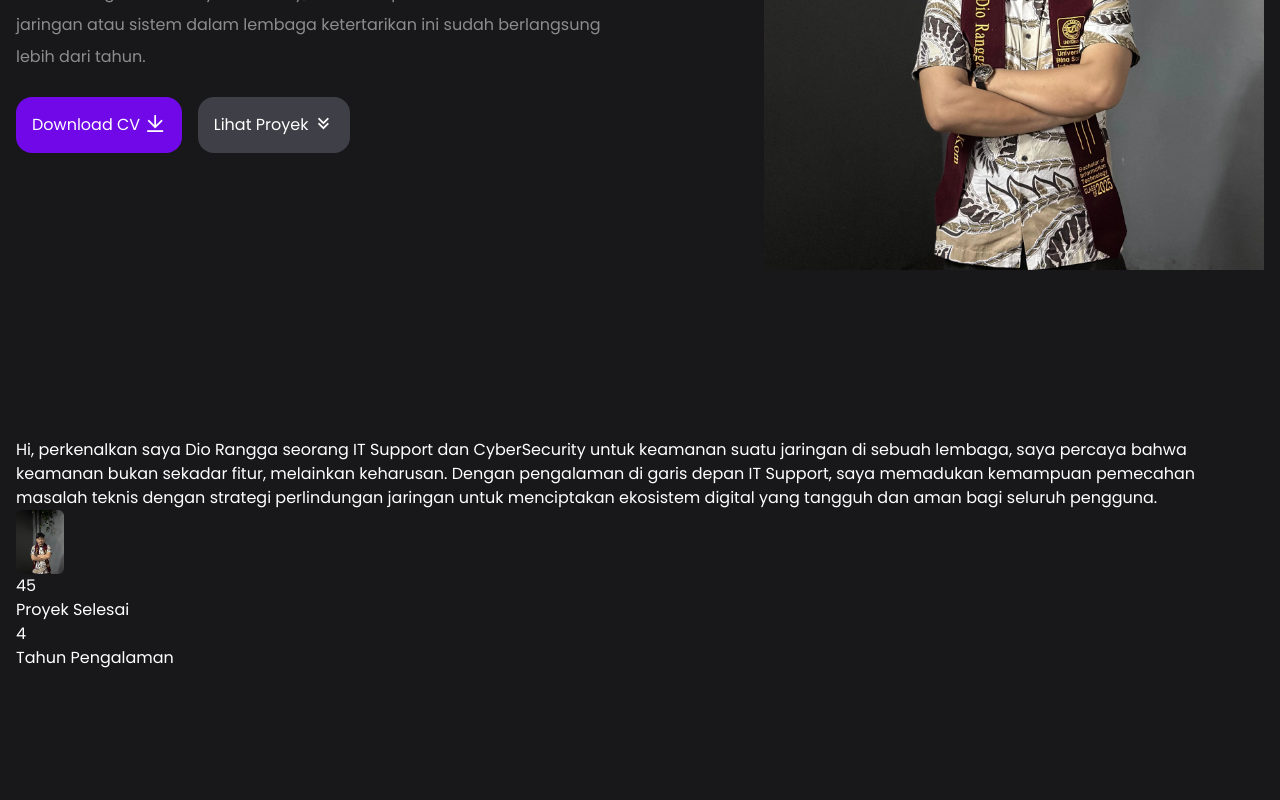
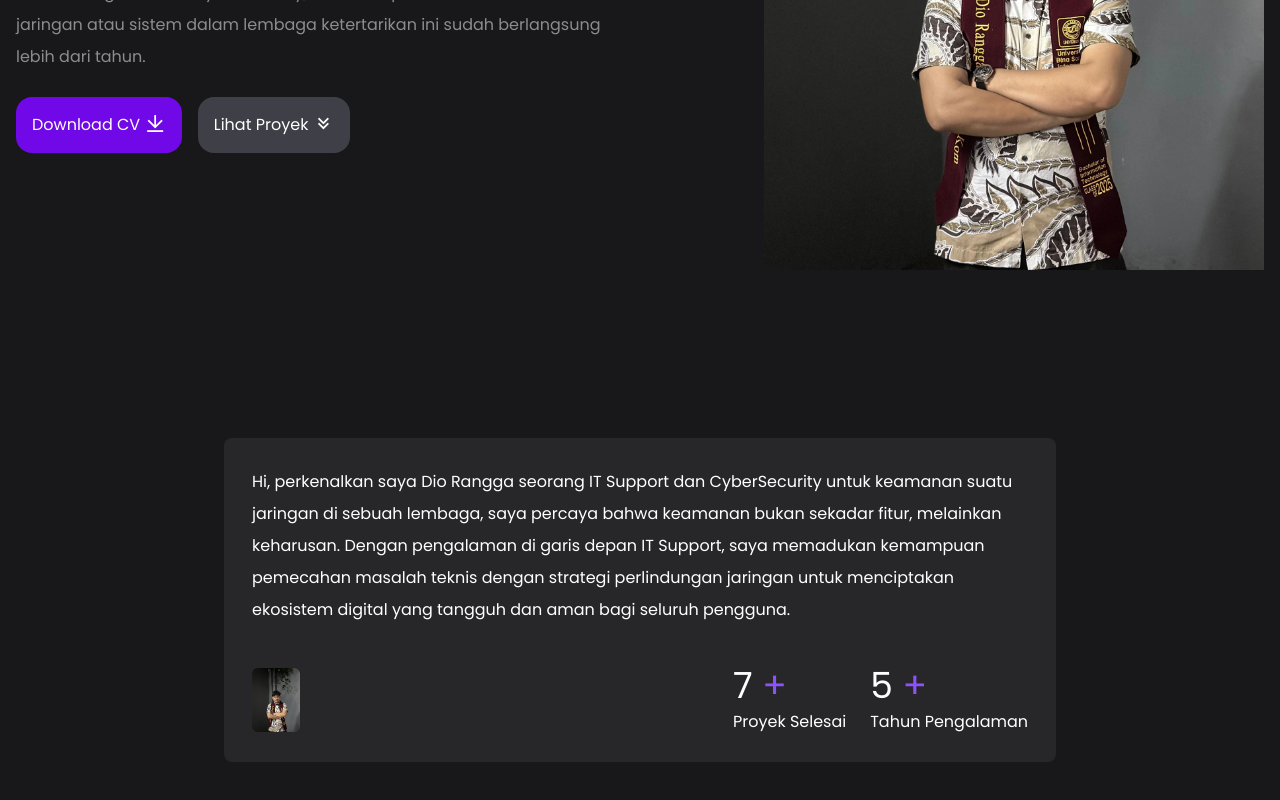
Before and after one commit to DioRangga/Portofolio-project, a React (Vite) app: page / in a window 1280 px wide. Shown: the part 553-1353 px from the top of the page. Before the commit the page ends 1263 px from the top, so only its background shows below. Built offline with nearby package versions, Linux system fonts and the light colour scheme.

Commit message:
1.0.0
Hero Section

```diff
--- a/src/App.jsx
+++ b/src/App.jsx
@@ -29,28 +29,30 @@ function App() {
     </div>
     <img src={DataImage.HeroImage} alt="Hero Image" className="w-125 md:ml-auto" />
    </div>
+
+
     {/* tentang */}
       <div className="tentang mt-32 py-10">
-        <div>
-          <p>
+        <div className="w-2/3 mx-auto p-7 bg-zinc-800 rounded-lg">
+          <p className="text-base/loose mb-10">
           Hi, perkenalkan saya Dio Rangga seorang IT Support dan CyberSecurity untuk keamanan suatu
           jaringan di sebuah lembaga, saya percaya bahwa keamanan bukan sekadar fitur, melainkan keharusan.
           Dengan pengalaman di garis depan IT Support, saya memadukan kemampuan pemecahan masalah teknis
           dengan strategi perlindungan jaringan untuk menciptakan ekosistem digital yang tangguh dan aman
           bagi seluruh pengguna.
           </p>
-          <div>
+          <div className="flex items-center justify-between">
             <img src={DataImage.HeroImage} alt="Image" className="w-12 rounded-md" />
-            <div>
+            <div className="flex items-center gap-6">
               <div>
-                <h1>
-                  45 <span></span>
+                <h1 className="text-4xl mb-1">
+                  7 <span className="text-violet-500">+</span>
                 </h1>
                 <p>Proyek Selesai</p>
               </div>
               <div>
-                <h1>
-                  4 <span></span>
+                <h1 className="text-4xl mb-1" >
+                  5 <span className="text-violet-500">+</span>
                 </h1>
                 <p>Tahun Pengalaman</p>
               </div>
```
